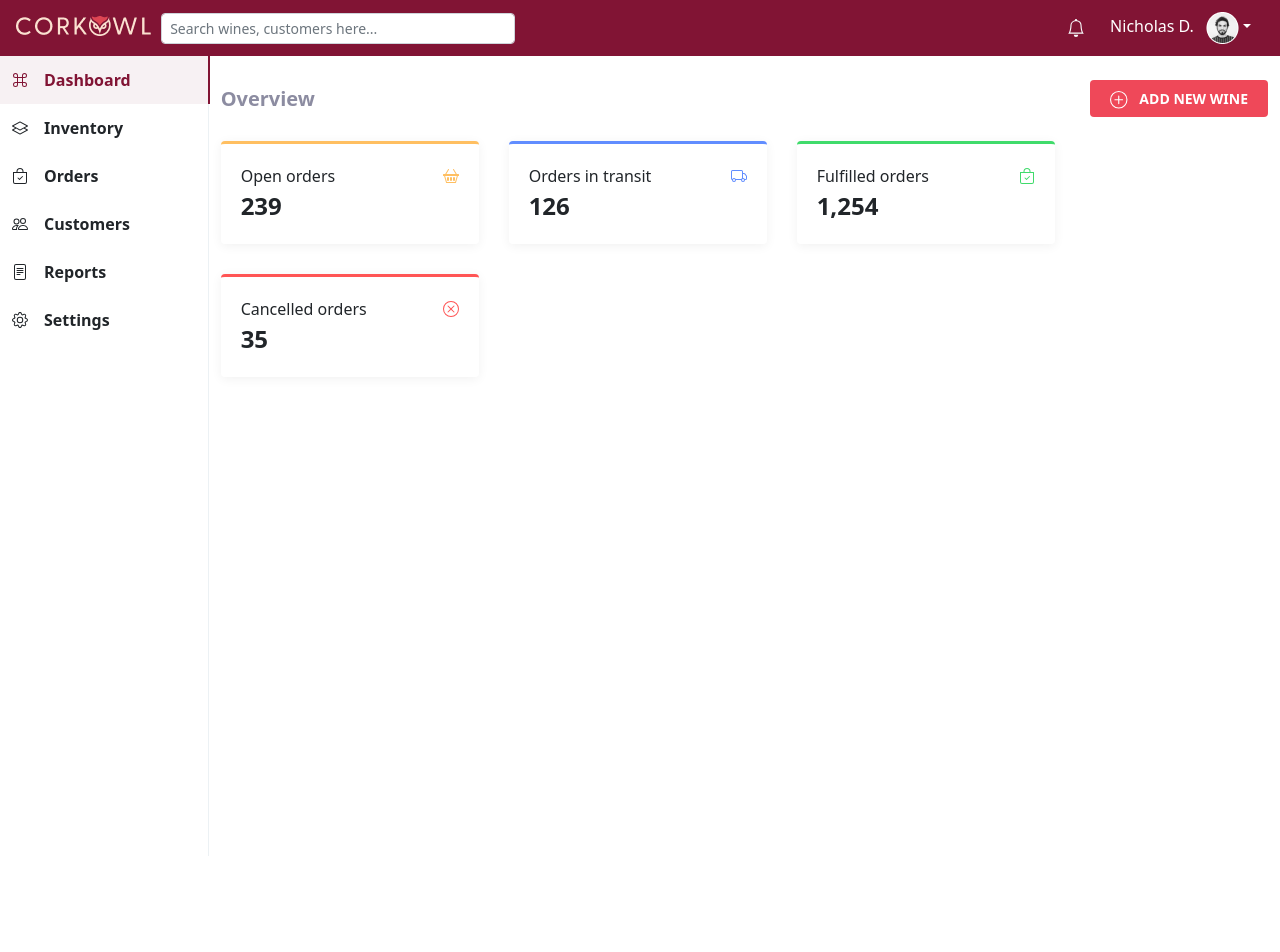
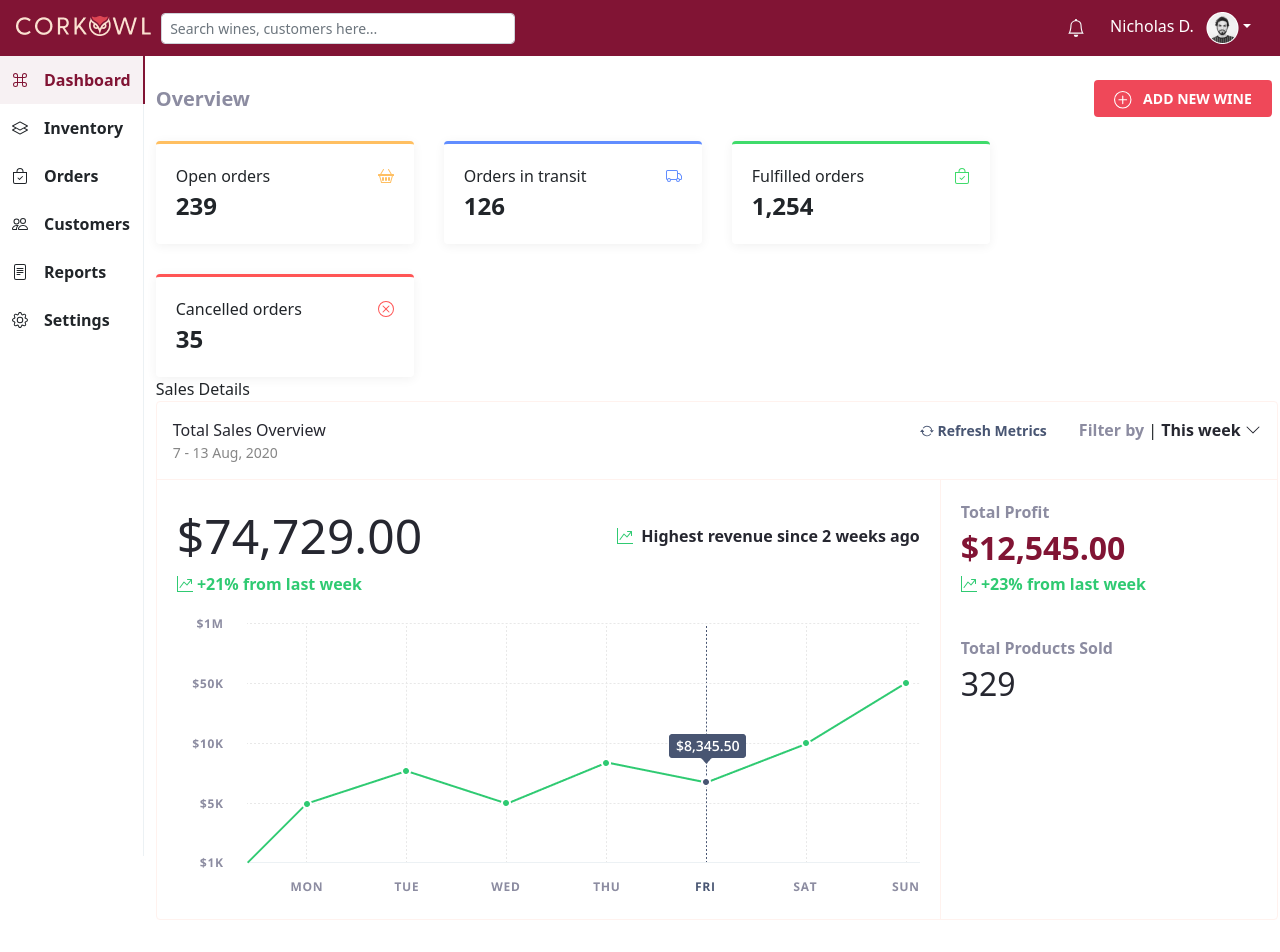
Before and after one commit to mohit2314/thinklink-ui, a Vue app: page /#/ in a window 1280 px wide. Shown: the top 952 px of the page. Before the commit the page ends 856 px from the top, so only its background shows below. Built offline with nearby package versions, Linux system fonts and the light colour scheme.

Commit message:
sales graph component

```diff
--- a/src/components/DashboardSection.vue
+++ b/src/components/DashboardSection.vue
@@ -18,13 +18,23 @@
         <StatusCard v-for="(card, i) in statusCardList" :key="i" :card="card" />
       </div>
     </b-row>
+    <!-- Sales details Section -->
+    <b-row>
+      <div>
+        <SaleDetails />
+      </div>
+    </b-row>
   </b-container>
 </template>
 
 <script>
 import StatusCard from "./dashboard-section/StatusCard.vue";
+import SaleDetails from "./dashboard-section/SaleDetails.vue";
 export default {
-  components: { StatusCard },
+  components: {
+    StatusCard,
+    SaleDetails,
+  },
   data() {
     return {
       statusCardList: [
--- /dev/null
+++ b/src/components/dashboard-section/SaleDetails.vue
@@ -0,0 +1,106 @@
+<template>
+  <div class="sale__details-section">
+    <div class="section__heading-row">Sales Details</div>
+    <div class="sales__card">
+      <div class="sales__card-header">
+        <div class="left__section">
+          <span style="color: #262730; font-size: 16px">Total Sales Overview</span>
+          <span style="color: #868686; font-size: 14px">7 - 13 Aug, 2020</span>
+        </div>
+        <div class="right__section">
+          <span style="color: #485572; font-size: 14px; font-weight: 600; margin-right: 32px"><b-icon icon="arrow-repeat"></b-icon> Refresh Metrics</span>
+          <span style="font-weight: 700; font-size: 16px; line-height: 24px; text-align: right; color: #8c8ca1">Filter by </span>
+          |
+          <span style="color: #262730; font-size: 16px; font-weight: 700">This week <b-icon icon="chevron-down"></b-icon></span>
+        </div>
+      </div>
+      <!-- Sales card main section -->
+      <div class="sales__card-main-section">
+        <!-- Left section -->
+        <div class="left__section">
+          <div class="graph__data-row">
+            <span style="color: #262730; font-size: 48px"> $74,729.00</span>
+            <span class="d-flex align-items-center" style="font-size: 16px; font-weight: 600">
+              <span><b-icon style="color: #2fca72; margin-right: 8px" icon="graph-up"></b-icon></span>
+              <span style="color: #262730">Highest revenue since 2 weeks ago</span>
+            </span>
+          </div>
+          <div class="graph__data-row">
+            <span style="color: #2fca72; font-size: 16px; font-weight: 600"><b-icon icon="graph-up"></b-icon> +21% from last week</span>
+          </div>
+          <!-- Graph row -->
+          <div class="graph__row">
+            <img src="@/assets/Graph.png" alt="" />
+          </div>
+        </div>
+        <div class="right__section">
+          <div class="profit__summary">
+            <div class="headings">Total Profit</div>
+            <div style="color: #811434; font-size: 32px; font-weight: 700">$12,545.00</div>
+            <div style="color: #2fca72; font-size: 16px; font-weight: 600"><b-icon icon="graph-up"></b-icon> +23% from last week</div>
+          </div>
+          <div class="sales__summary">
+            <div class="headings">Total Products Sold</div>
+            <div style="color: #262730; font-size: 32px">329</div>
+          </div>
+        </div>
+      </div>
+    </div>
+  </div>
+</template>
+
+<script>
+export default {};
+</script>
+
+<style lang="scss">
+.sales__card {
+  border: 1px solid #fff2ee;
+  border-radius: 4px;
+  width: 1122px;
+  .sales__card-header {
+    display: flex;
+    justify-content: space-between;
+    border-bottom: 1px solid #fff2ee;
+    padding: 16px;
+    .left__section {
+      display: flex;
+      flex-direction: column;
+      //   gap: 8px;
+    }
+  }
+  .sales__card-main-section {
+    display: flex;
+    .left__section {
+      width: 70%;
+      padding: 20px;
+      border-right: 1px solid #fff2ee;
+      .graph__data-row {
+        display: flex;
+        justify-content: space-between;
+        align-items: center;
+      }
+      .graph__row {
+        width: 100%;
+        height: 100%;
+        object-fit: cover;
+        overflow: hidden;
+      }
+    }
+    .right__section {
+      width: 30%;
+      display: flex;
+      flex-direction: column;
+      gap: 40px;
+      padding: 20px;
+      .headings {
+        color: #8c8ca1;
+        font-size: 16px;
+        font-weight: 700;
+      }
+      .profit__summary {
+      }
+    }
+  }
+}
+</style>
```
Also changed, not shown: src/assets/Graph.png (added), 1 other file (tests, documents, lock files or other folders).
